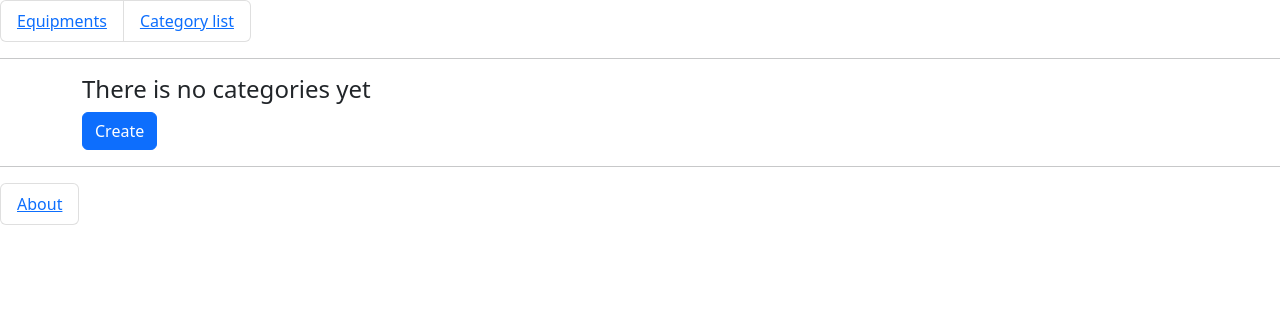
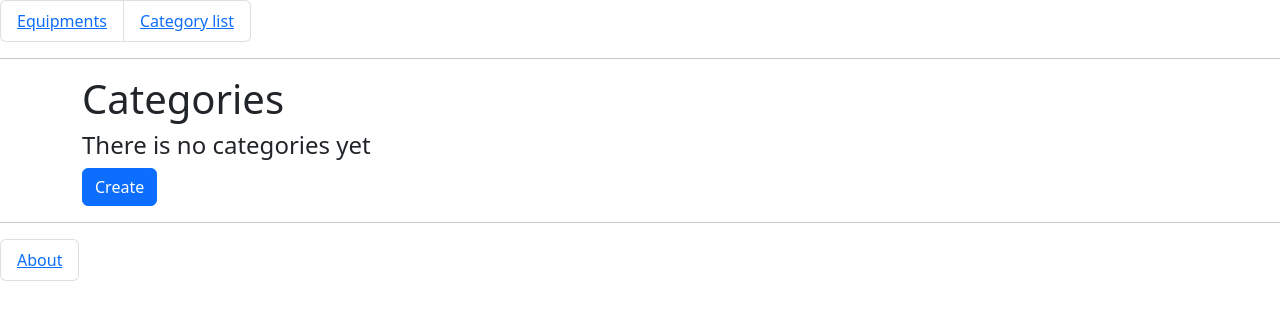
Before and after one commit to Chooook/otus_django, a Django app: template equipment/templates/equipment/category_list.html in a window 1280 px wide. Shown: the top 320 px of the page. Run offline with Django 4.2, Linux system fonts and the light colour scheme; the template is opened without the code that fills it, so the values that code supplies are empty.

Commit message:
refactor(category_list.html) add h1

```diff
--- a/equipment/templates/equipment/category_list.html
+++ b/equipment/templates/equipment/category_list.html
@@ -5,6 +5,7 @@
 {% endblock %}
 
 {% block body %}
+    <h1>Categories</h1>
     {% if object_list %}
         <h1>Category list</h1>
         <ul>
```
